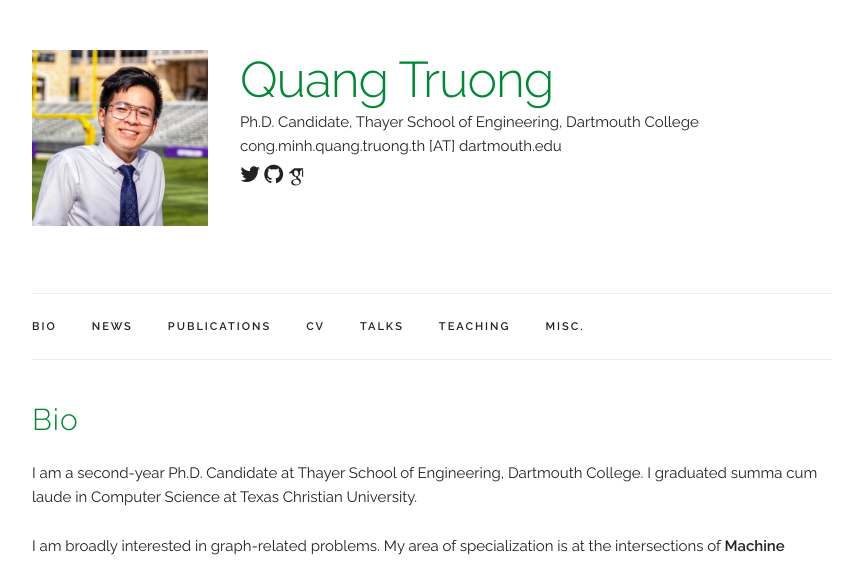
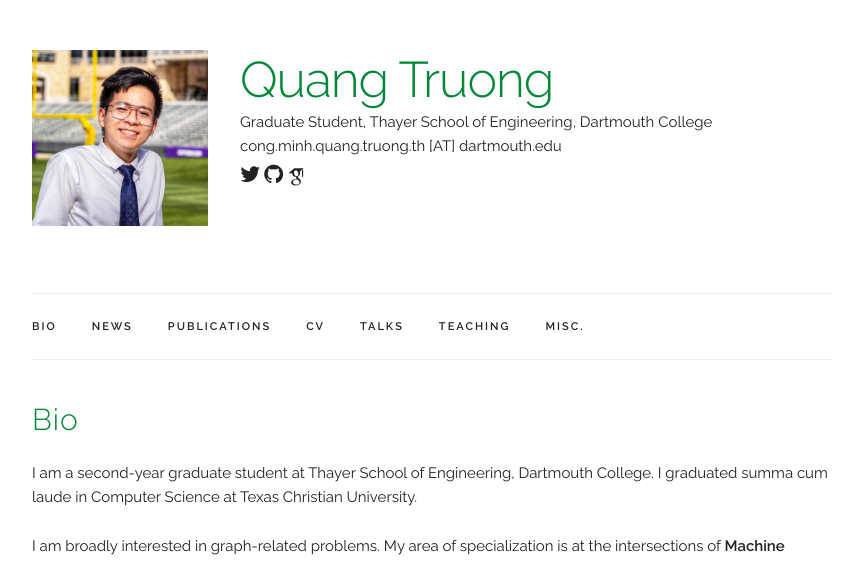
Before and after one commit to quang-truong/quang-truong.github.io, a Jekyll site: the page built from index.html, in a window 1280 px wide and 900 px high. Shown: the top 562 px of the window, without its empty margins (208-1066 px from the left). Built offline with Jekyll 4.4.1, drawn with Linux system fonts in a browser that asks for light colours; some web fonts are replaced; some of the changed text lies outside the part shown.

Commit message:
update info and cv

```diff
--- a/_data/experience.yaml
+++ b/_data/experience.yaml
@@ -55,9 +55,9 @@
 #   category: "work"
 
 - place: "Dartmouth College"
-  time: "2022 - Present"
-  title: "Ph.D. Candidate"
-  subtitle: "Engineering Science"
+  time: "2022 - 2024"
+  title: "M.S. Student"
+  subtitle: "Engineering Sciences"
   advisor: "Dr. Peter Chin"
   advisor_url: https://engineering.dartmouth.edu/community/faculty/peter-chin
   category: "school"
@@ -72,7 +72,7 @@
 
 - place: "Texas Christian University"
   time: "2019 - 2022"
-  title: "B.Sc. Student"
+  title: "B.S. Student"
   subtitle: "Computer Science <br/> Summa Cum Laude"
   advisor: "Dr. Bo Mei"
   advisor_url: https://personal.tcu.edu/bmei/
--- a/_data/main_info.yaml
+++ b/_data/main_info.yaml
@@ -1,5 +1,5 @@
 name: "Quang Truong"
-title: "Ph.D. Candidate, Thayer School of Engineering, Dartmouth College"
+title: "Graduate Student, Thayer School of Engineering, Dartmouth College"
 email: "cong.minh.quang.truong.th [AT] dartmouth.edu"
 profile_pic: "/assets/profile-pics/avatar.jpg"
 twitter: "https://twitter.com/QuangTruong_BB"
--- a/index.html
+++ b/index.html
@@ -7,7 +7,7 @@
 <div class="docs-section" id="bio">
   <h4>Bio</h4>
   <p>
-  I am a second-year Ph.D. Candidate at Thayer School of Engineering, Dartmouth College. I graduated summa cum laude in Computer Science at Texas Christian University.
+  I am a second-year graduate student at Thayer School of Engineering, Dartmouth College. I graduated summa cum laude in Computer Science at Texas Christian University.
   </p>
 
   <p>
```
Also changed, not shown: 1 other file.
